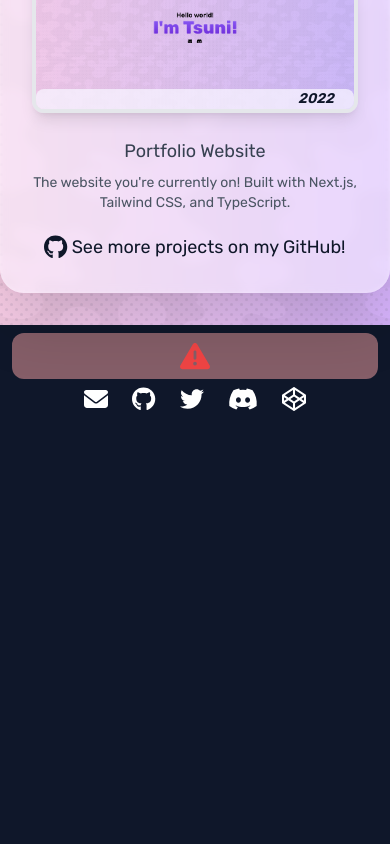
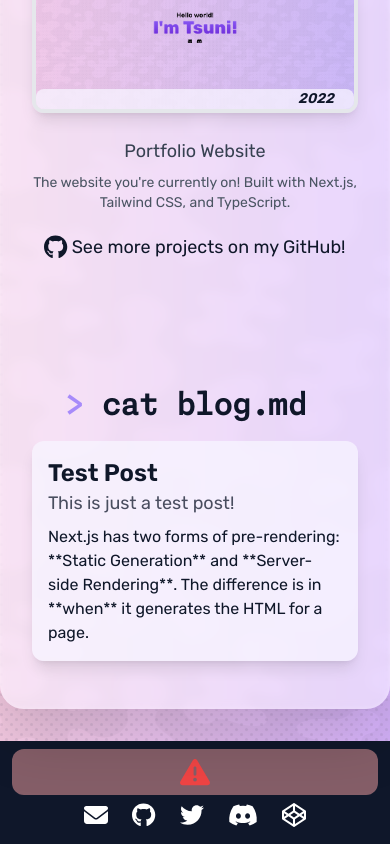
Before and after one commit to TetraTsunami/website, a Next.js app: page / in a window 390 px wide. Shown: the part 5007-5851 px from the top of the page. Before the commit the page ends 5435 px from the top, so only its background shows below. Built offline with nearby package versions, Linux system fonts and the light colour scheme; no server answers.

Commit message:
Posts on homepage

```diff
--- a/src/app/page.tsx
+++ b/src/app/page.tsx
@@ -7,6 +7,8 @@ import { neon } from "@/fonts/fonts";
 import { FontAwesomeIcon } from "@fortawesome/react-fontawesome";
 import { SizeProp } from "@fortawesome/fontawesome-svg-core";
 import { Metadata } from "next";
+import { getAllPostData } from "@/lib/posts";
+import PostPreview from "@/components/PostPreview";
 
 export const metadata: Metadata = {
     title: 'Homepage - Tsuni!',
@@ -15,6 +17,7 @@ export const metadata: Metadata = {
 const fadeUpDelay = (i: number) => ({ animationDelay: i * 0.1 + 0.3 + "s" });
 
 export default async function Home() {
+    const posts = getAllPostData();
     return (
         <main className="pb-8 pt-16">
             <section
@@ -113,6 +116,19 @@ export default async function Home() {
                         <a href="https://github.com/TetraTsunami" className="text-lg">See more projects on my GitHub!</a>
                     </div>
                 </section>
+                <section id="posts">
+                    <h2 className={`text-3xl text-center md:text-4xl font-semibold text-content ${textStyles.terminal} ${neon.className}`}>
+                        cat blog.md
+                    </h2>
+                    <ul className="my-4 grid grid-cols-1 gap-4 md:grid-cols-2">
+                        {posts.map((post,  i) => (
+                            <li className="rounded-xl bg-bkg/75 p-4 shadow-lg ring-accent hover:ring-4" key={post.slug}>
+                            {i > 0 && <span key={i} className="h-[2px] w-full bg-bkg" />}
+                            <PostPreview {...post} />
+                            </li>
+                        ))}
+                    </ul>
+                </section>
             </div>
         </main>
     );
```
